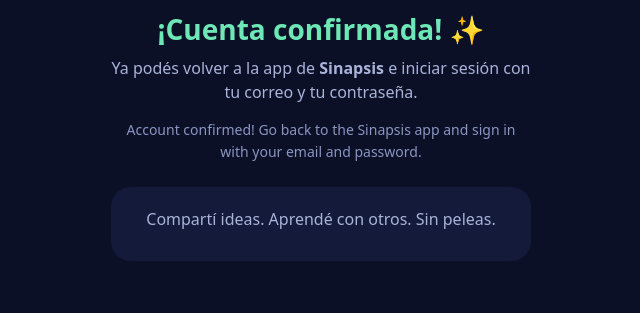
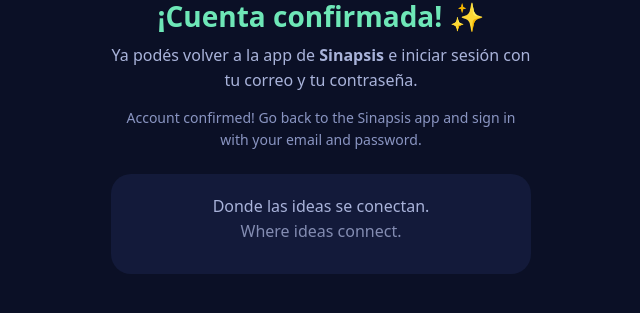
Before and after one commit to rax69-gg/sinapsis-web, a plain HTML site: page index.html in a window 1280 px wide. Shown: the part 325-638 px from the top of the page, without its empty margins (319-959 px from the left). Drawn offline with Linux system fonts and the light colour scheme.

Commit message:
Sinapsis website Wed 11/25/2026 23:27:09.98
Co-Authored-By: Claude Opus 5.5 <noreply@anthropic.com>

```diff
--- a/index.html
+++ b/index.html
@@ -31,7 +31,7 @@
     <p>Este link de confirmación ya no sirve (vence a los pocos minutos o ya se usó). Volvé a la app e intentá iniciar sesión; si no podés, creá la cuenta de nuevo para recibir un link nuevo.</p>
     <p class="en">This confirmation link expired or was already used. Go back to the app and try to sign in, or sign up again to get a new link.</p>
   </div>
-  <div class="card"><p>Compartí ideas. Aprendé con otros. Sin peleas.</p></div>
+  <div class="card"><p>Donde las ideas se conectan.<br><span style="opacity:.75">Where ideas connect.</span></p></div>
 </main>
 <script>
   // Supabase adds error details after # or ? when a link is invalid or expired.
```
